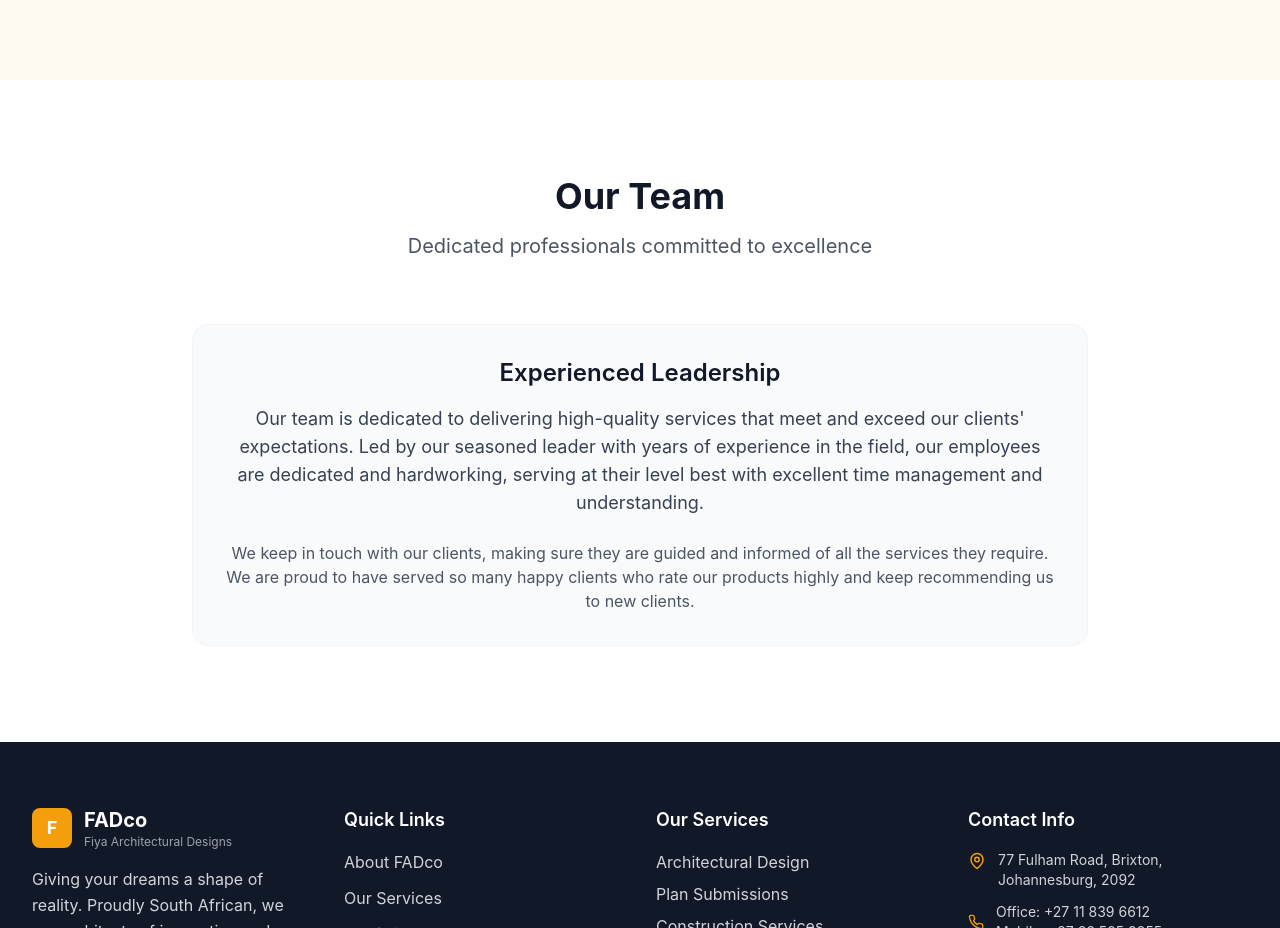
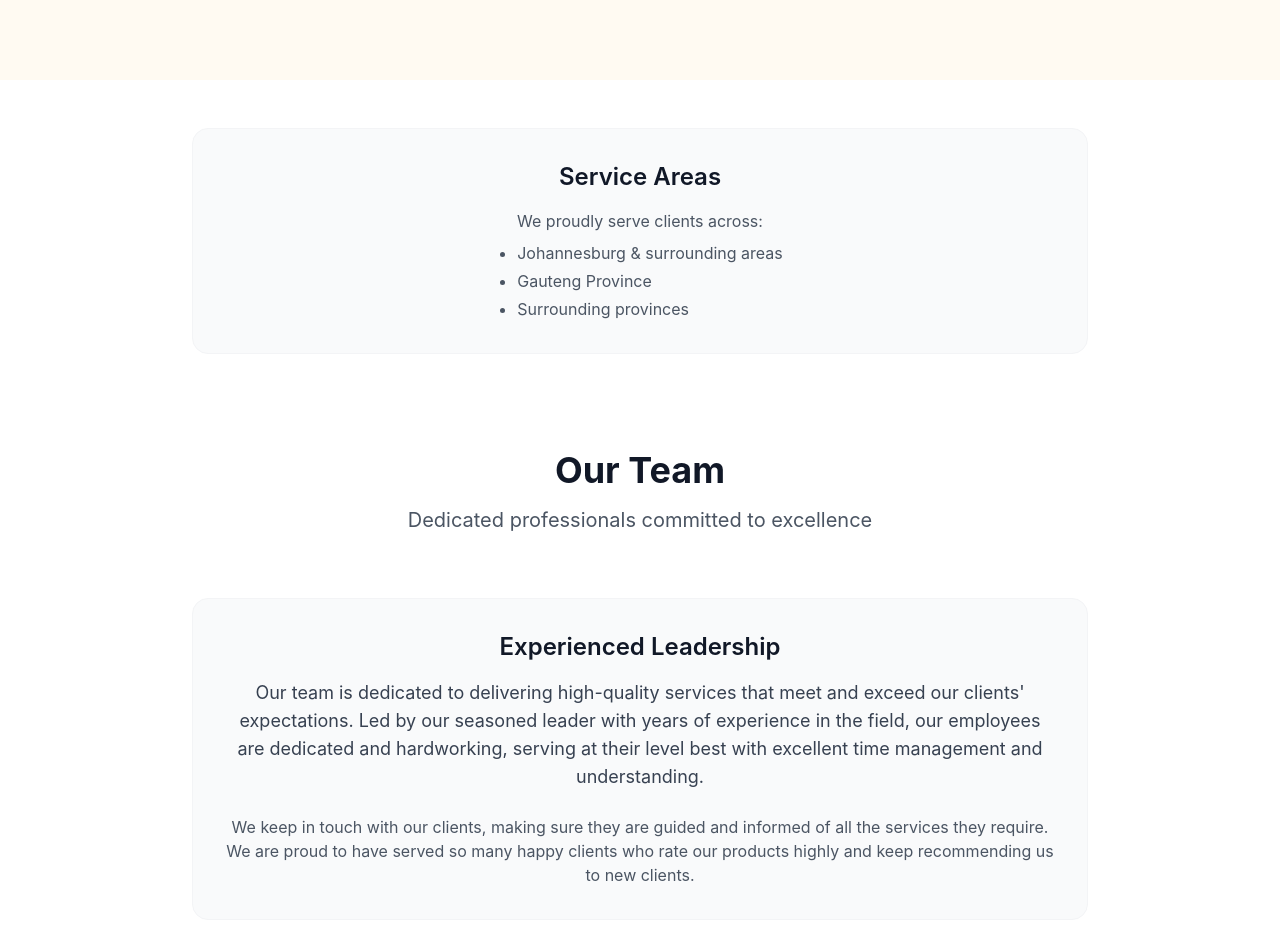
Before and after one commit to NduvhoEdward/FADcoGroup, a Next.js app: page /about in a window 1280 px wide. Shown: the part 3160-4088 px from the top of the page. Built offline with nearby package versions, Linux system fonts and the light colour scheme.

Commit message:
Move area of operation to the about page

```diff
--- a/app/about/page.js
+++ b/app/about/page.js
@@ -183,6 +183,28 @@ export default function About() {
         </div>
       </section>
 
+      {/* Area of Operation */}
+      <div className="max-w-4xl mx-auto text-center mt-12">
+        <div className="p-8 bg-gray-50 dark:bg-gray-800 rounded-2xl border border-gray-100 dark:border-gray-700">
+          <h3 className="text-2xl font-semibold text-gray-900 dark:text-white mb-4">
+            Service Areas
+          </h3>
+
+          <div className="text-gray-600 dark:text-gray-400">
+            <p className="mb-2">We proudly serve clients across:</p>
+
+            <ul className="list-disc list-outside space-y-1 pl-5 inline-block text-left">
+              <li>Johannesburg & surrounding areas</li>
+              <li>Gauteng Province</li>
+              <li>Surrounding provinces</li>
+            </ul>
+          </div>
+        </div>
+      </div>
+
+
+
+
       {/* Team Section */}
       <section className="section-padding bg-white dark:bg-gray-900">
         <div className="container-custom">
--- a/app/contact/page.js
+++ b/app/contact/page.js
@@ -228,7 +228,7 @@ export default function Contact() {
                 </div>
               </div>
 
-              {/* Service Areas */}
+              {/* Service Areas
               <div className="mt-12 p-6 bg-gray-50 dark:bg-gray-800 rounded-xl border border-gray-100 dark:border-gray-700">
                 <h3 className="text-lg font-semibold text-gray-900 dark:text-white mb-4">Service Areas</h3>
                 <div className="text-gray-600 dark:text-gray-400">
@@ -239,22 +239,7 @@ export default function Contact() {
                     <li>Surrounding provinces</li>
                   </ul>
                 </div>
-              </div>
-
-              {/* Certifications */}
-              <div className="mt-8 p-6 bg-accent-500/5 dark:bg-accent-500/10 rounded-xl border border-accent-500/20">
-                <h3 className="text-lg font-semibold text-gray-900 dark:text-white mb-4">Certifications</h3>
-                <div className="grid grid-cols-2 gap-4">
-                  <div className="text-center p-3 bg-white dark:bg-gray-800 rounded-lg">
-                    <div className="font-semibold text-accent-500">CIPC</div>
-                    <div className="text-sm text-gray-600 dark:text-gray-400">Registered</div>
-                  </div>
-                  <div className="text-center p-3 bg-white dark:bg-gray-800 rounded-lg">
-                    <div className="font-semibold text-accent-500">NHBRC</div>
-                    <div className="text-sm text-gray-600 dark:text-gray-400">Certified</div>
-                  </div>
-                </div>
-              </div>
+              </div> */}
 
               {/*
               {/* Map placeholder
```
